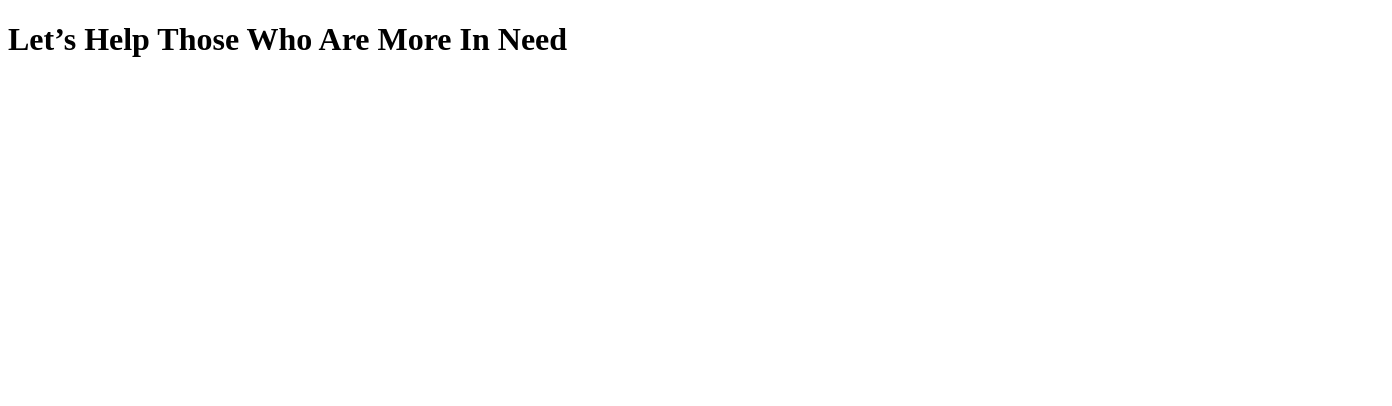
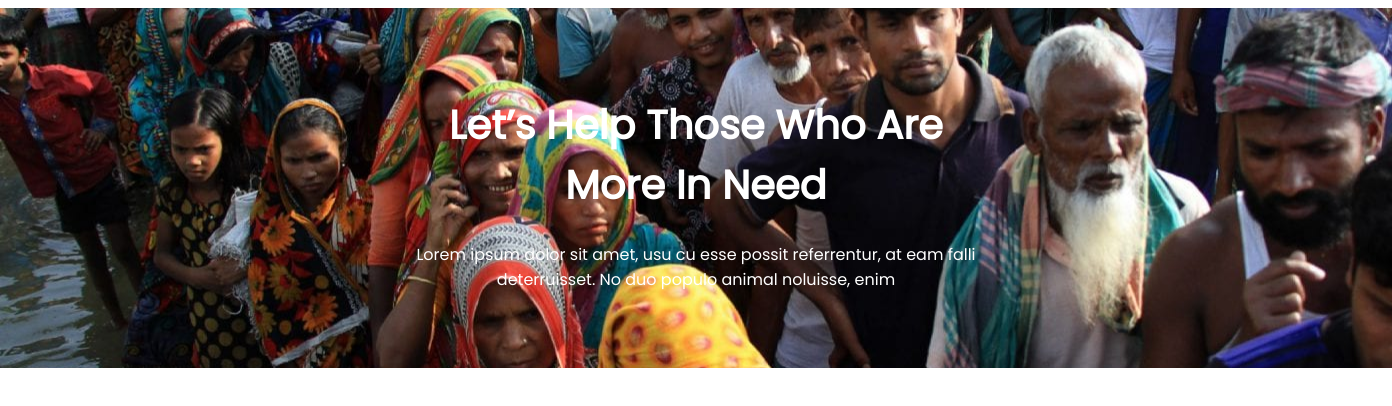
Before and after one commit to Muhammadabusaied/donate-today, a plain HTML site: page index.html in a window 1280 px wide. Shown: the whole page, 1392 px wide, since content can reach past the window. Drawn offline with Linux system fonts and the light colour scheme.

Commit message:
first commit

```diff
--- a/index.html
+++ b/index.html
@@ -6,12 +6,22 @@
     <meta http-equiv="X-UA-Compatible" content="IE=edge">
     <meta name="viewport" content="width=device-width, initial-scale=1.0">
     <title>Donate Today</title>
+    <link rel="preconnect" href="https://fonts.googleapis.com">
+    <link rel="preconnect" href="https://fonts.gstatic.com" crossorigin>
+    <link href="https://fonts.googleapis.com/css2?family=Poppins&display=swap" rel="stylesheet">
+    <link rel="stylesheet" href="style.css">
 </head>
 
 <body>
-    <h1>
-        Let’s Help Those Who Are More In Need
-    </h1>
+    <div class="banner">
+        <h1>
+            Let’s Help Those Who Are <br>
+            More In Need
+        </h1>
+        <p>Lorem ipsum dolor sit amet, usu cu esse possit referrentur, at eam falli <br>
+            deterruisset. No duo populo animal noluisse, enim
+        </p>
+    </div>
 </body>
 
 </html>
--- a/style.css
+++ b/style.css
@@ -0,0 +1,19 @@
+body {
+    font-family: 'Poppins', sans-serif;
+    margin-left: 0%;
+}
+
+h1 {
+    font-size: 40px;
+
+}
+
+.banner {
+    text-align: center;
+    color: rgb(255, 255, 255);
+    background-image: url(images/donation7.jpg);
+    background-repeat: no-repeat;
+    background-position: left;
+    width: 100%;
+    padding: 60px;
+}
```
